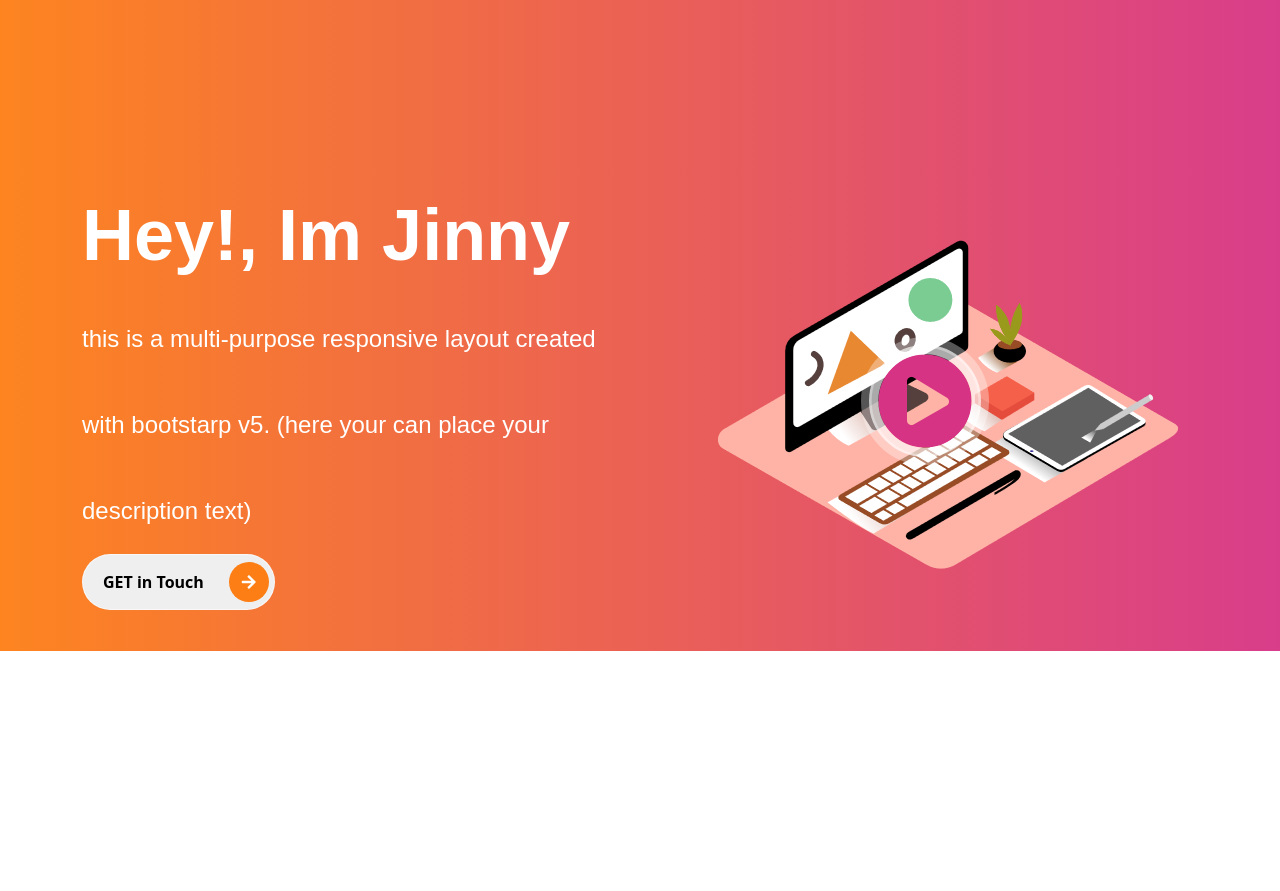
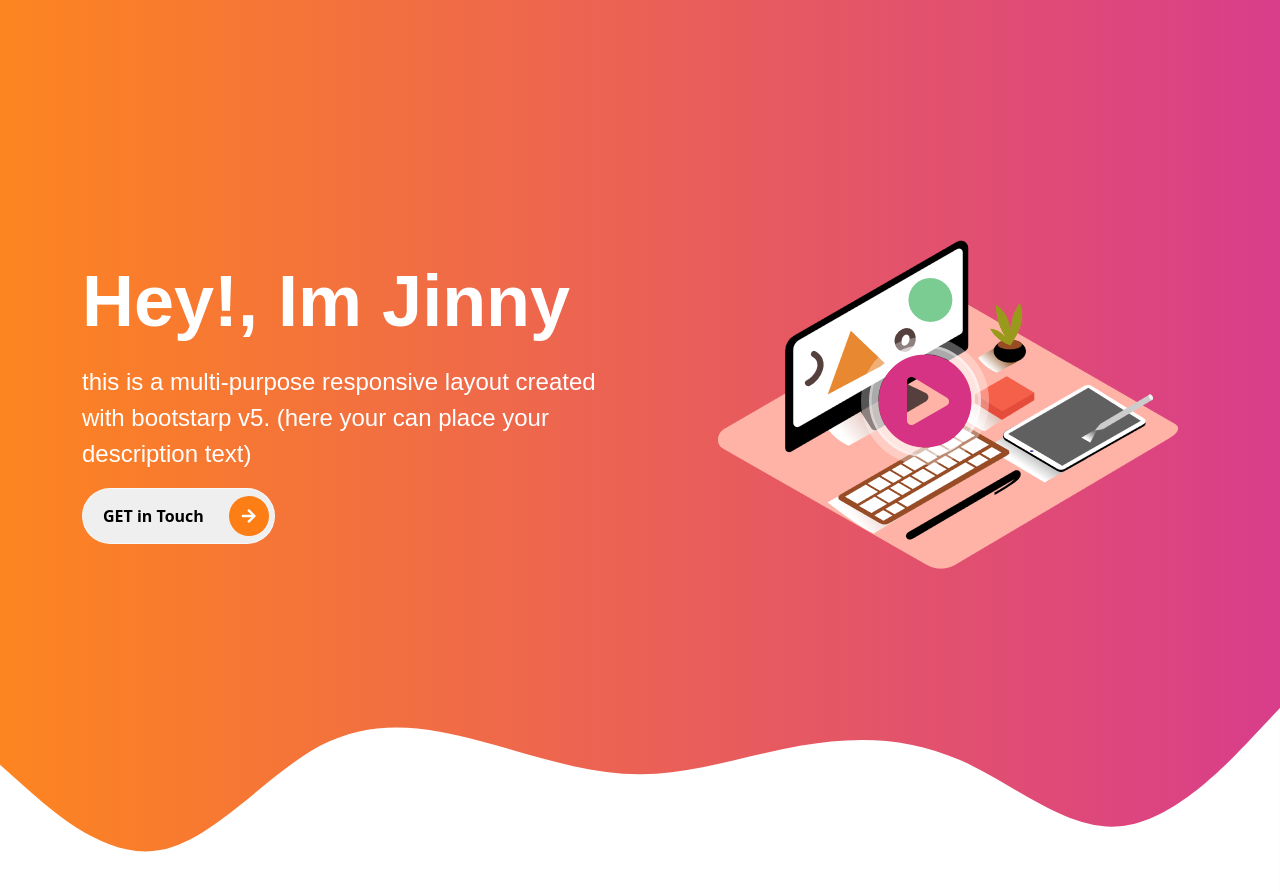
Before and after one commit to byjins/WebProgram, a website: page index.html in a window 1280 px wide. Shown: the part 85-976 px from the top of the page. Before the commit the page ends 800 px from the top, so only its background shows below. Drawn offline with nearby package versions, Linux system fonts and the light colour scheme.

Commit message:
물결추가

```diff
--- a/index.html
+++ b/index.html
@@ -60,7 +60,6 @@
           <div class="col-md-6 intros text-start">
             <h1 class="display-2">
               <span class="display-2--intro">Hey!, Im Jinny</span>
-              <br />
               <span class="display-2--description lh-base"> this is a multi-purpose responsive layout created with bootstarp v5. (here your can place your description text) </span>
             </h1>
             <button type="button" class="rounded-pill btn-rounded">
@@ -83,6 +82,14 @@
           </div>
         </div>
       </div>
+
+      <svg xmlns="http://www.w3.org/2000/svg" viewBox="0 0 1440 320">
+        <path
+          fill="#ffffff"
+          fill-opacity="1"
+          d="M0,128L30,154.7C60,181,120,235,180,224C240,213,300,139,360,106.7C420,75,480,85,540,101.3C600,117,660,139,720,138.7C780,139,840,117,900,106.7C960,96,1020,96,1080,122.7C1140,149,1200,203,1260,197.3C1320,192,1380,128,1410,96L1440,64L1440,320L1410,320C1380,320,1320,320,1260,320C1200,320,1140,320,1080,320C1020,320,960,320,900,320C840,320,780,320,720,320C660,320,600,320,540,320C480,320,420,320,360,320C300,320,240,320,180,320C120,320,60,320,30,320L0,320Z"
+        ></path>
+      </svg>
     </section>
 
     <script
--- a/scss/components/_typography.scss
+++ b/scss/components/_typography.scss
@@ -4,17 +4,16 @@
   margin-bottom: 1rem;
   text-transform: capitalize;
   font-family: 'Poppins', sans-serif;
-  position: relative;
 
   &--intro {
-    position: relative;
+    display: inline-block;
     font-weight: 700;
     font-family: 'Poppins', sans-serif;
   }
 
   &--description {
     font-size: 1.5rem;
-    position: relative;
+    display: block;
     margin-top: 1.2rem;
     text-transform: none;
   }
```
Also changed, not shown: assets/css/style.css, 1 other file.
